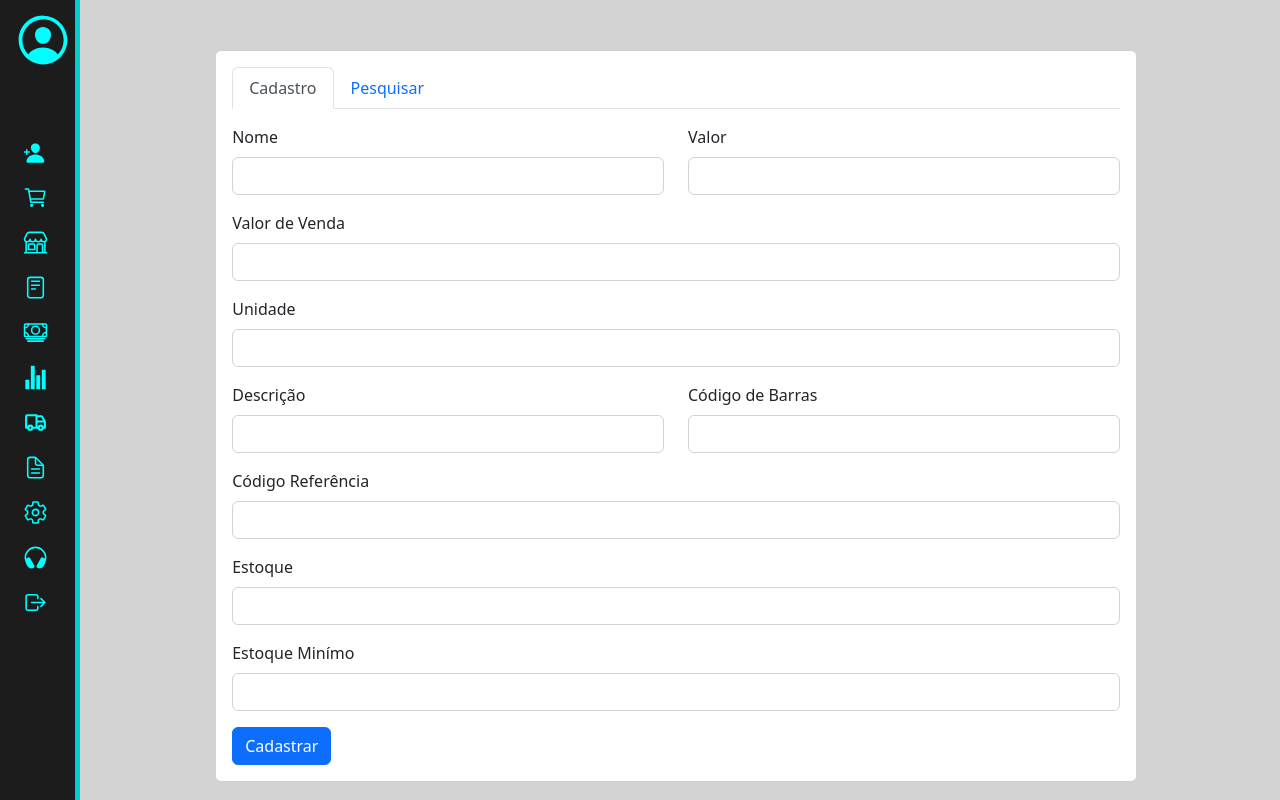
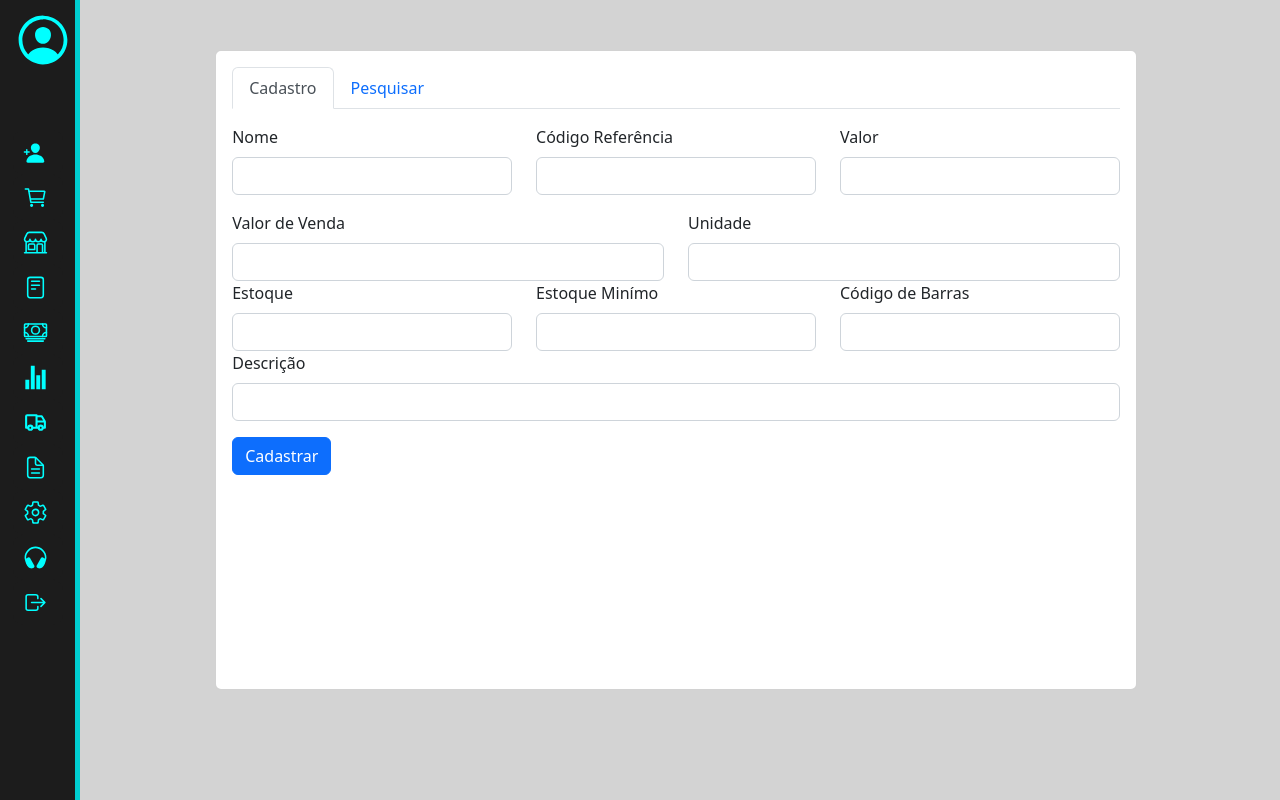
Before and after one commit to leobraboo/FrontSystemGlobal, a React (Vite) app: page /Products in a window 1280 px wide. Built offline with nearby package versions, Linux system fonts and the light colour scheme.

Commit message:
refactor : inputs

```diff
--- a/src/components/Clientes/RegisterClient/index.tsx
+++ b/src/components/Clientes/RegisterClient/index.tsx
@@ -1,46 +1,41 @@
 import { Button, Col, Row, Card, Form } from 'react-bootstrap';
 
-export function RegisterClient(){
-  return(
+export function RegisterClient() {
+  return (
     <Form>
-    <Row className="mb-3">
-      <Form.Group as={Col} controlId="formGridEmail">
+      <Row>
+        <Form.Group as={Col}>
           <Form.Label>Nome</Form.Label>
-        <Form.Control type="text" placeholder="" />
+          <Form.Control type="text"/>
         </Form.Group>
-
-      <Form.Group as={Col} controlId="formGridPassword">
+        <Form.Group as={Col}>
           <Form.Label>CPF/CNPJ</Form.Label>
-        <Form.Control type="text" placeholder="" />
+          <Form.Control type="text"/>
         </Form.Group>
       </Row>
-
-    <Form.Group className="mb-3" controlId="formGridAddress1">
+      <Form.Group>
         <Form.Label>Endereço</Form.Label>
-      <Form.Control placeholder="" />
+        <Form.Control/>
       </Form.Group>
-
-    <Form.Group className="mb-3">
+      <Row>
+        <Form.Group as={Col}>
           <Form.Label>Numero</Form.Label>
-      <Form.Control placeholder="" />
+          <Form.Control/>
         </Form.Group>
-
-    <Form.Group className="mb-3">
+        <Form.Group as={Col}>
           <Form.Label>Complemento</Form.Label>
-      <Form.Control placeholder="" />
+          <Form.Control/>
         </Form.Group>
-
-    <Form.Group className="mb-3">
+        <Form.Group as={Col}>
           <Form.Label>Bairro</Form.Label>
-      <Form.Control placeholder="" />
+          <Form.Control/>
         </Form.Group>
-
-    <Row className="mb-3">
+      </Row>
+      <Row>
         <Form.Group as={Col}>
           <Form.Label>Cidade</Form.Label>
           <Form.Control />
         </Form.Group>
-
         <Form.Group as={Col}>
           <Form.Label>Estado</Form.Label>
           <Form.Select defaultValue="Selecione...">
@@ -48,27 +43,25 @@ export function RegisterClient(){
             <option>...</option>
           </Form.Select>
         </Form.Group>
-
         <Form.Group as={Col}>
           <Form.Label>CEP</Form.Label>
           <Form.Control />
         </Form.Group>
       </Row>
-
-    <Form.Group className="mb-3">
+      <Row className="mb-3">
+        <Form.Group as={Col}>
           <Form.Label>Telefone</Form.Label>
-      <Form.Control placeholder="" />
+          <Form.Control/>
         </Form.Group>
-
-    <Form.Group className="mb-3">
+        <Form.Group as={Col}>
           <Form.Label>Celular</Form.Label>
-      <Form.Control placeholder="" />
+          <Form.Control/>
         </Form.Group>
-
-    <Form.Group className="mb-3">
+        <Form.Group as={Col}>
         <Form.Label>Email</Form.Label>
-      <Form.Control placeholder="" />
+        <Form.Control/>
       </Form.Group>
+      </Row>
       <Button variant="primary" type="button">
         Cadastrar
       </Button>
--- a/src/components/Products/RegisterProduct/index.tsx
+++ b/src/components/Products/RegisterProduct/index.tsx
@@ -1,55 +1,55 @@
 import { Button, Col, Row, Card, Form } from 'react-bootstrap';
 
-export function RegisterProduct(){
-  return(
+export function RegisterProduct() {
+  return (
     <Form>
       <Row className="mb-3">
-      <Form.Group as={Col} controlId="formGridEmail">
+        <Form.Group as={Col}>
           <Form.Label>Nome</Form.Label>
-        <Form.Control type="text" placeholder="" />
-      </Form.Group>
-
-      <Form.Group as={Col} controlId="formGridPassword">
-        <Form.Label>Valor</Form.Label>
-        <Form.Control type="text" placeholder="" />
-      </Form.Group>
-    </Row>
-
-    <Form.Group className="mb-3" controlId="formGridAddress1">
-      <Form.Label>Valor de Venda</Form.Label>
-      <Form.Control placeholder="" />
-    </Form.Group>
-
-    <Form.Group className="mb-3" controlId="formGridAddress2">
-      <Form.Label>Unidade</Form.Label>
-      <Form.Control placeholder="" />
-    </Form.Group>
-
-    <Row className="mb-3">
-      <Form.Group as={Col} controlId="formGridCity">
-        <Form.Label>Descrição</Form.Label>
           <Form.Control />
         </Form.Group>
 
-      <Form.Group as={Col} controlId="formGridZip">
+        <Form.Group as={Col}>
+          <Form.Label>Código Referência</Form.Label>
+          <Form.Control />
+        </Form.Group>
+
+        <Form.Group as={Col}>
+          <Form.Label>Valor</Form.Label>
+          <Form.Control />
+        </Form.Group>
+      </Row>
+      <Row>
+        <Form.Group as={Col}>
+          <Form.Label>Valor de Venda</Form.Label>
+          <Form.Control />
+        </Form.Group>
+
+        <Form.Group as={Col}>
+          <Form.Label>Unidade</Form.Label>
+          <Form.Control />
+        </Form.Group>
+      </Row>
+      <Row>
+        <Form.Group as={Col}>
+          <Form.Label>Estoque</Form.Label>
+          <Form.Control />
+        </Form.Group>
+
+        <Form.Group as={Col}>
+          <Form.Label>Estoque Minímo</Form.Label>
+          <Form.Control />
+        </Form.Group>
+
+        <Form.Group as={Col}>
           <Form.Label>Código de Barras</Form.Label>
           <Form.Control />
         </Form.Group>
       </Row>
 
-    <Form.Group className="mb-3" controlId="formGridAddress2">
-      <Form.Label>Código Referência</Form.Label>
-      <Form.Control placeholder="" />
-    </Form.Group>
-
-    <Form.Group className="mb-3" controlId="formGridAddress2">
-      <Form.Label>Estoque</Form.Label>
-      <Form.Control placeholder="" />
-    </Form.Group>
-
-    <Form.Group className="mb-3" controlId="formGridAddress2">
-      <Form.Label>Estoque Minímo</Form.Label>
-      <Form.Control placeholder="" />
+      <Form.Group className='mb-3'>
+        <Form.Label>Descrição</Form.Label>
+        <Form.Control />
       </Form.Group>
       <Button variant="primary" type="button">
         Cadastrar
--- a/src/components/Products/index.tsx
+++ b/src/components/Products/index.tsx
@@ -5,7 +5,7 @@ import { ContentProduct } from './styles';
 export function FProducts() {
   return (
     <ContentProduct>
-      <Card style={{ marginTop: "50px", width: "80%" }}>
+      <Card style={{ marginTop: "50px", width: "80%", height: "80vh" }}>
         <Card.Body>
           <Tabs
             defaultActiveKey="register"
```
Lines whose indentation alone changed are shown as unchanged.
